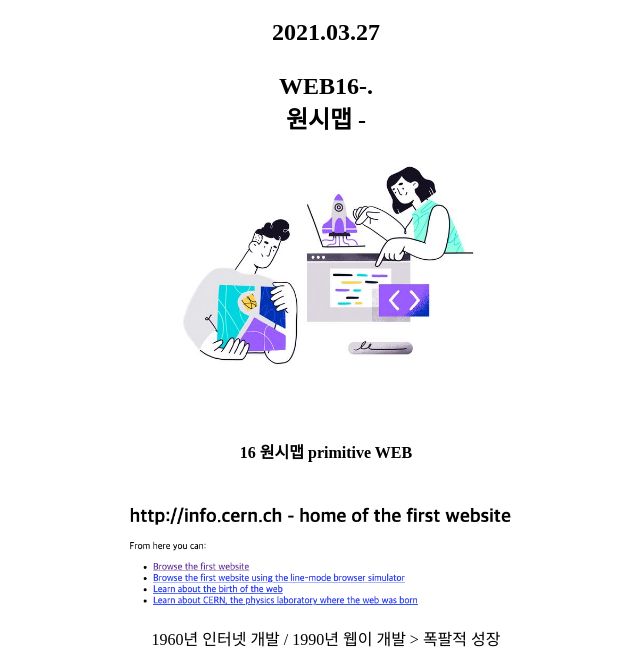
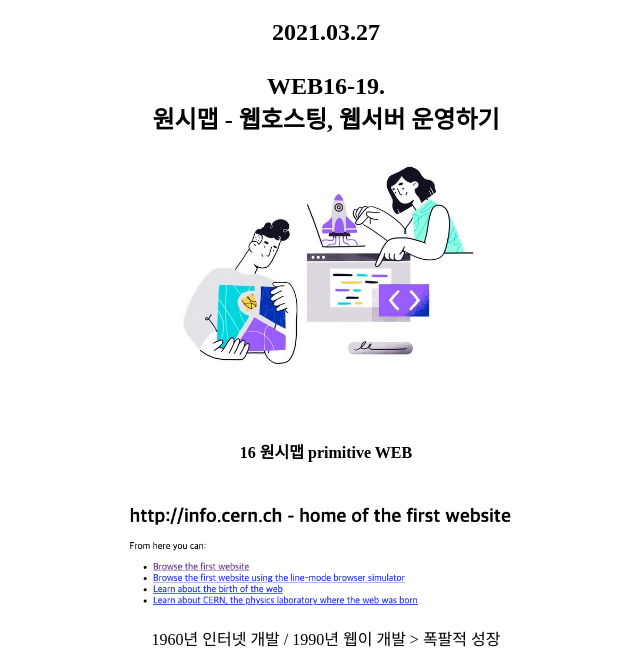
Before and after one commit to yull13/web1, a plain HTML site: page 2.html in a window 1280 px wide. Shown: the part 142-795 px from the top of the page, without its empty margins (314-954 px from the left). Drawn offline with Linux system fonts and the light colour scheme.

Commit message:
Add files via upload

```diff
--- a/2.html
+++ b/2.html
@@ -13,8 +13,8 @@
 
   <h2> 2021.03.27
   <br><br>
-  WEB16-.<br>
-  원시맵 -
+  WEB16-19.<br>
+  원시맵 - 웹호스팅, 웹서버 운영하기
  </h2>
   </center>
 <p>
```
